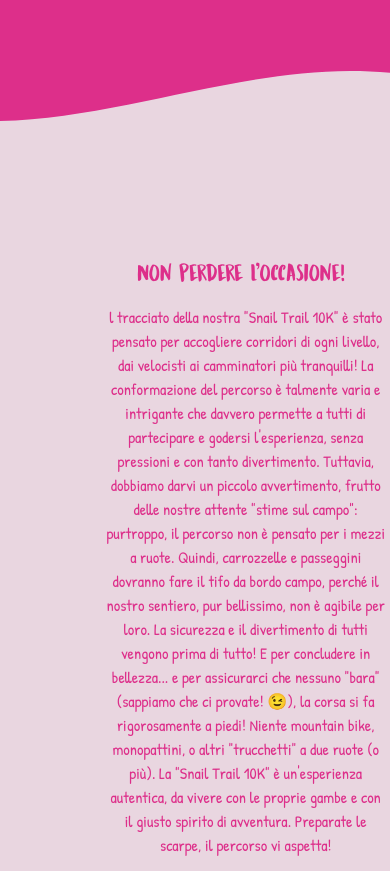
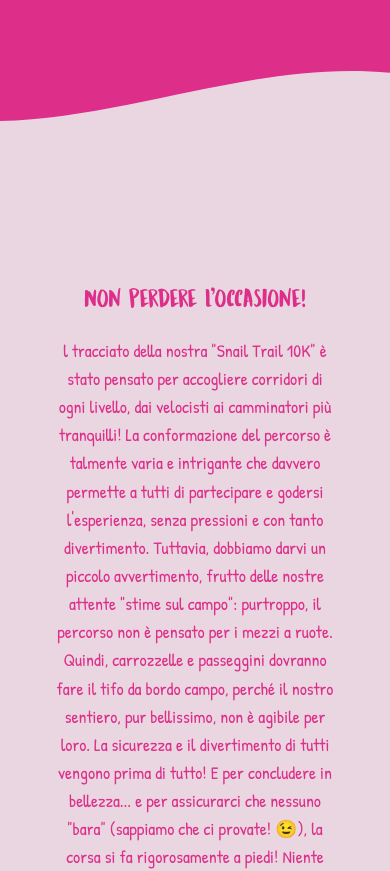
Before and after one commit to stefanoCestari03/SITO-CORSA-LUMACHE, a React (Vite) app in the folder sito-corsa-lumache/: page /#/ in a window 390 px wide. Shown: the part 1200-2071 px from the top of the page. Built offline with nearby package versions, Linux system fonts and the light colour scheme.

Commit message:
footer regolation

```diff
--- a/sito-corsa-lumache/src/components/RegistrationCta.css
+++ b/sito-corsa-lumache/src/components/RegistrationCta.css
@@ -89,11 +89,11 @@
   color: #dd2f8a !important;
 }
 
-/* Miglioramenti responsive per RegistrationCta - CENTRATO MEGLIO */
+/* Miglioramenti responsive per RegistrationCta - CENTRATO PERFETTO */
 @media (max-width: 1200px) {
   .textContainerRegistration {
     margin-left: 25px;
-    margin-right: 50%;
+    margin-right: 45%;
   }
   .textContainerRegistration h2 {
     font-size: 2.2em;
@@ -120,55 +120,105 @@
 
 @media (max-width: 768px) {
   .textContainerRegistration {
-    margin-left: auto;
-    margin-right: 11%;
-    max-width: 90%;
-    margin-top: 100px;
-    margin-bottom: 100px;
+    margin: 100px auto;
+    max-width: 85%;
     padding: 30px;
+    text-align: center; /* Centra tutto il contenitore */
   }
   .textContainerRegistration h2 {
     font-size: 1.8em;
     margin-bottom: 30px;
-    margin-right: -7%;
     text-align: center;
+    margin-left: 0; /* Rimuove margini laterali */
+    margin-right: 0;
   }
   .textContainerRegistration p {
     font-size: 1.2em;
     text-align: center;
+    margin-left: 0; /* Rimuove margini laterali */
+    margin-right: 0;
+    padding-left: 0; /* Rimuove padding laterali */
+    padding-right: 0;
   }
 }
 
 @media (max-width: 480px) {
   .textContainerRegistration {
-    margin: 60px auto;
-    margin-right: -7%;
-    max-width: 95%;
-    padding: 20px;
+    margin: 80px auto;
+    max-width: 90%;
+    padding: 25px;
+    text-align: center; /* Centra tutto il contenitore */
   }
   .textContainerRegistration h2 {
-    font-size: 1.5em;
-    margin-bottom: 20px;
+    font-size: 1.6em;
+    margin-bottom: 25px;
+    text-align: center;
+    margin-left: 0;
+    margin-right: 0;
   }
   .textContainerRegistration p {
-    font-size: 1em;
-    line-height: 1.5;
+    font-size: 1.1em;
+    line-height: 1.6;
+    text-align: center;
+    margin-left: 0;
+    margin-right: 0;
+    padding-left: 0;
+    padding-right: 0;
   }
 }
 
 @media (max-width: 360px) {
   .textContainerRegistration {
     margin: 60px auto;
-    margin-right: 7%;
     max-width: 95%;
     padding: 20px;
+    text-align: center; /* Centra tutto il contenitore */
   }
   .textContainerRegistration h2 {
-    font-size: 1.5em;
+    font-size: 1.4em;
     margin-bottom: 20px;
+    text-align: center;
+    margin-left: 0;
+    margin-right: 0;
   }
   .textContainerRegistration p {
     font-size: 1em;
     line-height: 1.5;
+    text-align: center;
+    margin-left: 0;
+    margin-right: 0;
+    padding-left: 0;
+    padding-right: 0;
+  }
+  .deadline {
+    font-size: 0.9em !important;
+    text-align: center;
+    margin-left: 0;
+    margin-right: 0;
   }
 }
+
+@media (max-width: 320px) {
+  .textContainerRegistration {
+    margin: 50px auto;
+    max-width: 98%;
+    padding: 15px;
+    text-align: center; /* Centra tutto il contenitore */
+  }
+  .textContainerRegistration h2 {
+    font-size: 1.3em;
+    margin-bottom: 15px;
+    text-align: center;
+    margin-left: 0;
+    margin-right: 0;
+  }
+  .textContainerRegistration p {
+    font-size: 0.95em;
+    line-height: 1.4;
+    text-align: center;
+    margin-left: 0;
+    margin-right: 0;
+    padding-left: 0;
+    padding-right: 0;
+  }
+}
```
Also changed, not shown: sito-corsa-lumache/src/components/Footer.jsx (+1 -1 lines).
